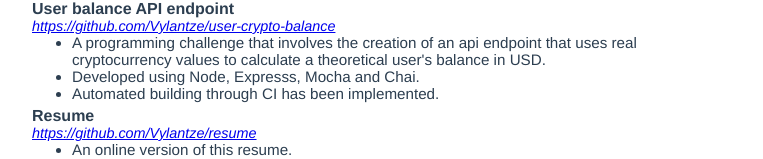
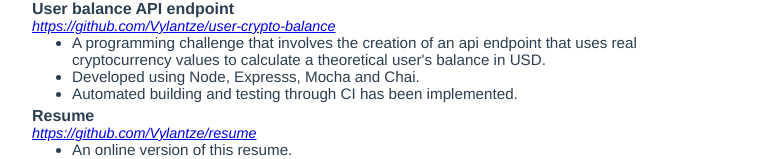
Before and after one commit to Vylantze/resume, a Vue app: page / in a window 1280 px wide. Shown: the part 1339-1498 px from the top of the page, without its empty margins (258-1021 px from the left). Built offline with nearby package versions, Linux system fonts and the light colour scheme; no server answers.

Commit message:
Update that it has testing as well.

```diff
--- a/src/components/Body.vue
+++ b/src/components/Body.vue
@@ -221,7 +221,7 @@
         <ul>
           <li>A programming challenge that involves the creation of an api endpoint that uses real cryptocurrency values to calculate a theoretical user's balance in USD.</li>
           <li>Developed using Node, Expresss, Mocha and Chai.</li>
-          <li>Automated building through CI has been implemented.</li>
+          <li>Automated building and testing through CI has been implemented.</li>
         </ul>
       </Subsection>
 
```
